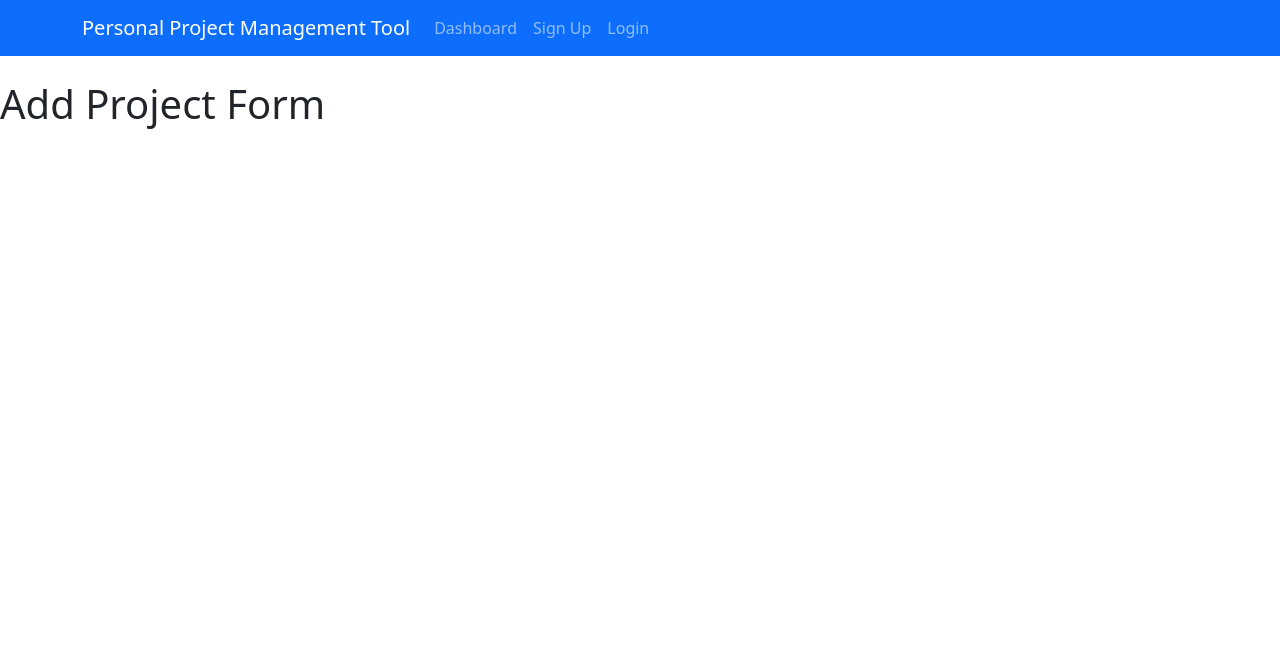
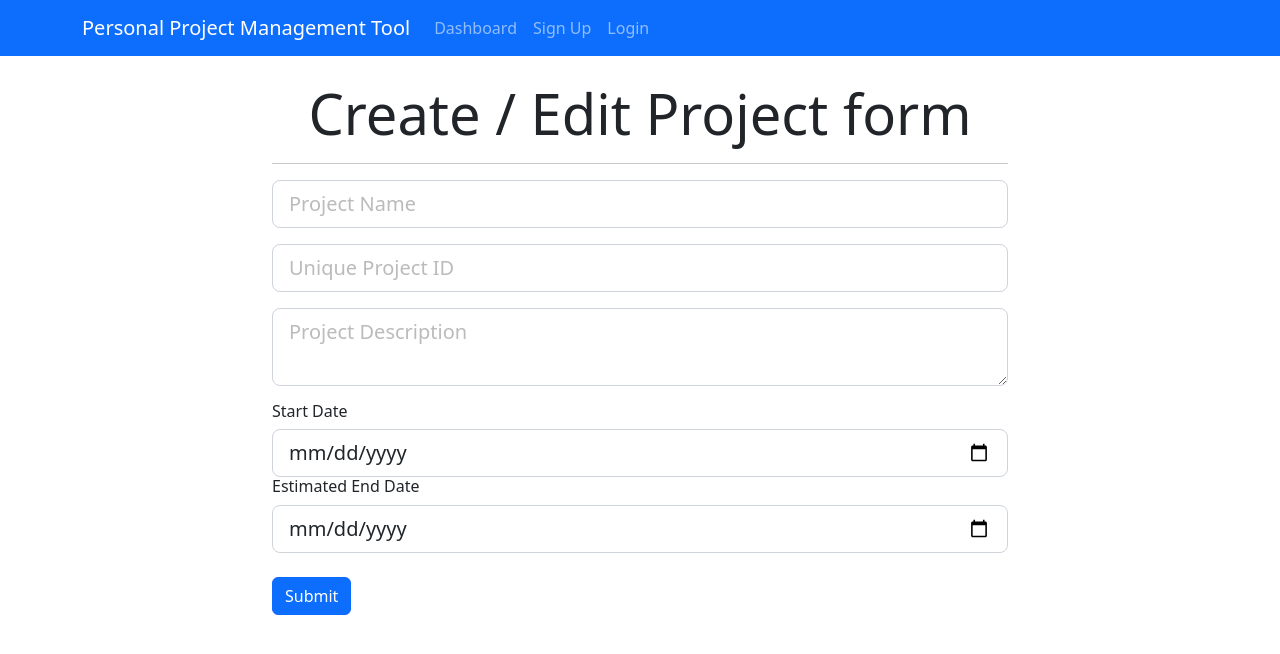
Before and after one commit to RaresMihalache/Kanban_Tool, a React (Create React App) app in the folder react app/ppmtool-react-client/: page /addProject in a window 1280 px wide. Shown: the top 654 px of the page. Built offline with nearby package versions, Linux system fonts and the light colour scheme.

Commit message:
AddProject componenet (REACT) - form design & onChange, onSubmit events - class componenet

```diff
--- a/react app/ppmtool-react-client/src/components/Project/AddProject.js
+++ b/react app/ppmtool-react-client/src/components/Project/AddProject.js
@@ -1,10 +1,121 @@
 import React, { Component } from "react";
 
 class AddProject extends Component {
+  constructor() {
+    super();
+
+    this.state = {
+      projectName: "",
+      projectIdentifier: "",
+      description: "",
+      start_date: "",
+      end_date: "",
+    };
+
+    this.onChange = this.onChange.bind(this);
+    this.onSubmit = this.onSubmit.bind(this);
+  }
+
+  onChange(e) {
+    this.setState({ [e.target.name]: e.target.value });
+  }
+
+  onSubmit(e) {
+    e.preventDefault();
+
+    const newProject = {
+      projectName: this.state.projectName,
+      projectIdentifier: this.state.projectIdentifier,
+      description: this.state.description,
+      start_date: this.state.start_date,
+      end_date: this.state.end_date,
+    };
+
+    console.log(newProject);
+  }
+
   render() {
     return (
       <div>
-        <h1>Add Project Form</h1>
+        {
+          // check name attribute input fields
+          // create constructor
+          // set state
+          // set value on input fields
+          // create onChange function
+          // set onChange on each input field
+          // bind on constructor
+          // check state change in the react extension
+        }
+
+        <div className="register">
+          <div className="container">
+            <div className="row">
+              <div className="col-md-8 m-auto">
+                <h5 className="display-4 text-center">
+                  Create / Edit Project form
+                </h5>
+                <hr />
+                <form onSubmit={this.onSubmit}>
+                  <div className="form-group mb-3">
+                    <input
+                      type="text"
+                      className="form-control form-control-lg "
+                      placeholder="Project Name"
+                      name="projectName"
+                      value={this.state.projectName}
+                      onChange={this.onChange}
+                    />
+                  </div>
+                  <div className="form-group mb-3">
+                    <input
+                      type="text"
+                      className="form-control form-control-lg"
+                      placeholder="Unique Project ID"
+                      name="projectIdentifier"
+                      value={this.state.projectIdentifier}
+                      onChange={this.onChange}
+                    />
+                  </div>
+                  <div className="form-group mb-3">
+                    <textarea
+                      className="form-control form-control-lg"
+                      placeholder="Project Description"
+                      name="description"
+                      value={this.state.description}
+                      onChange={this.onChange}
+                    ></textarea>
+                  </div>
+                  <h6>Start Date</h6>
+                  <div className="form-group">
+                    <input
+                      type="date"
+                      className="form-control form-control-lg"
+                      name="start_date"
+                      value={this.state.start_date}
+                      onChange={this.onChange}
+                    />
+                  </div>
+                  <h6>Estimated End Date</h6>
+                  <div className="form-group">
+                    <input
+                      type="date"
+                      className="form-control form-control-lg"
+                      name="end_date"
+                      value={this.state.end_date}
+                      onChange={this.onChange}
+                    />
+                  </div>
+
+                  <input
+                    type="submit"
+                    className="btn btn-primary btn-block mt-4"
+                  />
+                </form>
+              </div>
+            </div>
+          </div>
+        </div>
       </div>
     );
   }
```
